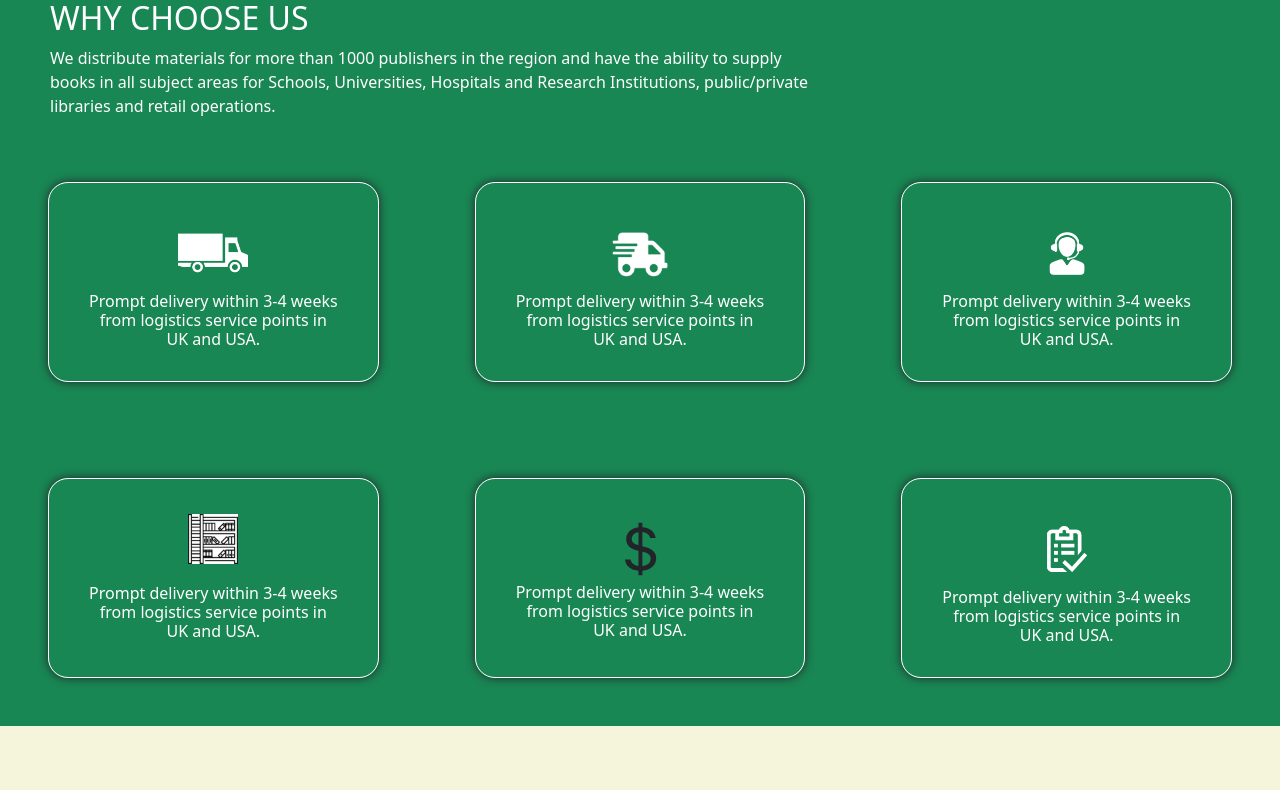
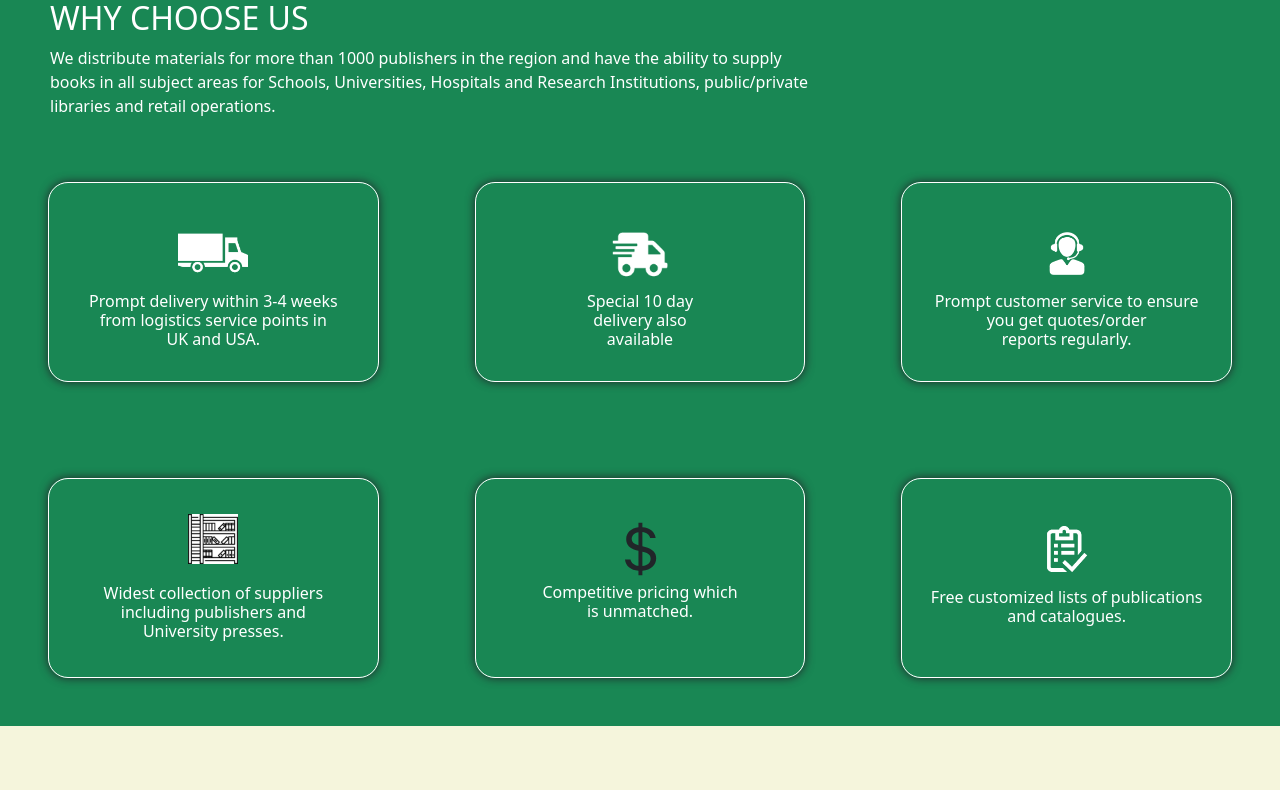
Before and after one commit to MKainatDev/tech-code, an Angular app: page /home in a window 1280 px wide. Shown: the part 900-1690 px from the top of the page. Built offline with nearby package versions, Linux system fonts and the light colour scheme.

Commit message:
routing changing

```diff
--- a/angular.json
+++ b/angular.json
@@ -26,7 +26,8 @@
             ],
             "styles": [
               "node_modules/bootstrap/dist/css/bootstrap.min.css",
-              "src/styles.css"
+              "src/styles.css",
+              "node_modules/aos/dist/aos.css"
             ],
             "scripts": []
           },
--- a/package.json
+++ b/package.json
@@ -20,6 +20,7 @@
     "@angular/router": "^17.3.0",
     "@ng-bootstrap/ng-bootstrap": "^16.0.0",
     "@popperjs/core": "^2.11.8",
+    "aos": "^2.3.4",
     "bootstrap": "^5.3.2",
     "rxjs": "~7.8.0",
     "tslib": "^2.3.0",
@@ -30,6 +31,7 @@
     "@angular/cli": "^17.3.10",
     "@angular/compiler-cli": "^17.3.0",
     "@angular/localize": "^17.3.0",
+    "@types/aos": "^3.0.7",
     "@types/jasmine": "~5.1.0",
     "jasmine-core": "~5.1.0",
     "karma": "~6.4.0",
--- a/src/app/cataloguerequest/cataloguerequest.component.ts
+++ b/src/app/cataloguerequest/cataloguerequest.component.ts
@@ -15,7 +15,7 @@ regdata:FormGroup;
 constructor(private _formBuilder: FormBuilder){
   this.regdata = this._formBuilder.group({
     name:['',Validators.required],
-    email:['',Validators.compose,([Validators.required,Validators.email])],
+    email:['',Validators.required],
     contact:['',Validators.required],
     message:['',Validators.required],
   })
--- a/src/app/home/home.component.html
+++ b/src/app/home/home.component.html
@@ -5,7 +5,7 @@
   <div class="floating-button" style="background-image: url(assets/image/book-5.jpg); margin-right: 15px;">
     <!--image container-->
 
-    <div class="image-content">
+    <div class="image-content" data-aos="fade-right">
       <div class="container">
         <div class="row" style="padding-top: 100px; padding-bottom: 200px;">
           <div class="col-sm-7">
@@ -25,15 +25,15 @@
   <!--containerreader-->
   <div class="container-reader" style=" background-color: #F8F9FA;">
     <div class="row Category">
-        <div class="side-icon col-lg-4 col-sm-12">
+        <div class="side-icon col-lg-4 col-sm-12" data-aos="fade-down">
           <img src="assets/image/book-7.png" alt="" srcset="">
-          <h1 class="poppin" style="padding-right: 50px; padding-top: 20px; padding-bottom: 50px;">
+          <h1 class="poppin" style="padding-right: 50px; padding-top: 20px; padding-bottom: 50px;" >
             Books for the
             <br>Laibraries
           </h1>
         </div>
 
-        <div class="side-icon2 col-lg-4 col-sm-12">
+        <div class="side-icon2 col-lg-4 col-sm-12" data-aos="fade-down">
           <img src="assets/image/box-1.jpg" alt="" srcset="">
           <h1 class="poppin" style="padding-right: 20px; padding-top: 16px; ">
             Widest collection
@@ -43,7 +43,7 @@
         </div>
 
 
-        <div class="side-icon3 col-lg-4 col-sm-12">
+        <div class="side-icon3 col-lg-4 col-sm-12" data-aos="fade-down">
           <img src="assets/image/pricing-1.png" alt="" srcset="">
           <h1 class="poppin" style="padding-right: 60px; padding-top: 20px; padding-bottom: 50px;">
             Compititive
@@ -60,7 +60,7 @@
   <div class="parallax" id="whychooseus">
     <div class="container1">
       <div class="row">
-        <div class="col-md-12">
+        <div class="col-md-12" data-aos="fade-down">
           <div class="left-right-padding">
             <h2 class="text-white poppins" style="margin-top: 60px;">WHY CHOOSE&nbsp;US</h2>
             <div class="row">
@@ -76,49 +76,49 @@
         </div>
       </div>
     </div>
-    <div class="container-fluid">
-      <div class="row" style="background-color: #198754;">
-        <div class="col-lg-4 p-5">
+    <div class="container-fluid" data-aos="fade-down" style="background-color: #198754;">
+      <div class="row">
+        <div class="col-lg-4 p-5" data-aos="fade-down">
           <div class="advantage-box1"><img src="assets/image/boximage-1.png" style="height: 70px; margin-top: 35px;" alt="advantage-icon">
             <h6 style="margin-top: 4px; color: white;">Prompt delivery within 3-4 weeks
               <br>from logistics service points in <br>UK and USA.
             </h6></div>
         </div>
-        <div class="col-lg-4 p-5">
+        <div class="col-lg-4 p-5" data-aos="fade-down">
           <div class="advantage-box1"><img src="assets/image/boximage-2.png" style="height: 70px; margin-top: 35px;" alt="advantage-icon">
-            <h6 style="margin-top: 4px; color: white;">Prompt delivery within 3-4 weeks
-              <br>from logistics service points in <br>UK and USA.
+            <h6 style="margin-top: 4px; color: white;">Special 10 day<br>
+              delivery also<br>
+              available
             </h6></div>
         </div>
-        <div class="col-lg-4 p-5">
+        <div class="col-lg-4 p-5" data-aos="fade-down">
           <div class="advantage-box1"><img src="assets/image/boximage-3.png" style="height: 70px; margin-top: 35px;" alt="advantage-icon">
-            <h6 style="margin-top: 4px; color: white;">Prompt delivery within 3-4 weeks
-              <br>from logistics service points in <br>UK and USA.
+            <h6 style="margin-top: 4px; color: white;">Prompt customer service to ensure<br>
+              you get quotes/order <br>reports regularly.
             </h6></div>
         </div>
       </div>
     </div>
-    <div class="container-fluid">
-      <div class="row" style="background-color: #198754;">
+    <div class="container-fluid" data-aos="fade-down" style="background-color: #198754;">
+      <div class="row">
         <div class="col-lg-4 p-5">
           <div class="advantage-box1"><img src="assets/image/boximage-4.png" style="height: 50px; margin-top: 35px;" alt="advantage-icon">
-            <h6 style="margin-top: 20px; color: white;">Prompt delivery within 3-4 weeks
-              <br>from logistics service points in <br>UK and USA.
+            <h6 style="margin-top: 20px; color: white;">Widest collection of suppliers <br>including publishers and<br>
+              University presses.
             </h6></div>
         </div>
-        <div class="col-lg-4 p-5">
+        <div class="col-lg-4 p-5" data-aos="fade-down">
           <div class="advantage-box1">
             <svg xmlns="http://www.w3.org/2000/svg" style="padding-top: 40px;" width="100" height="100"  fill="currentColor" class="bi bi-currency-dollar" viewBox="0 0 16 16">
             <path d="M4 10.781c.148 1.667 1.513 2.85 3.591 3.003V15h1.043v-1.216c2.27-.179 3.678-1.438 3.678-3.3 0-1.59-.947-2.51-2.956-3.028l-.722-.187V3.467c1.122.11 1.879.714 2.07 1.616h1.47c-.166-1.6-1.54-2.748-3.54-2.875V1H7.591v1.233c-1.939.23-3.27 1.472-3.27 3.156 0 1.454.966 2.483 2.661 2.917l.61.162v4.031c-1.149-.17-1.94-.8-2.131-1.718zm3.391-3.836c-1.043-.263-1.6-.825-1.6-1.616 0-.944.704-1.641 1.8-1.828v3.495l-.2-.05zm1.591 1.872c1.287.323 1.852.859 1.852 1.769 0 1.097-.826 1.828-2.2 1.939V8.73z"/>
           </svg>
-            <h6 style="margin-top: 4px; color: white;">Prompt delivery within 3-4 weeks
-              <br>from logistics service points in <br>UK and USA.
+            <h6 style="margin-top: 4px; color: white;">Competitive pricing which<br>
+              is unmatched.
             </h6></div>
         </div>
-        <div class="col-lg-4 p-5">
+        <div class="col-lg-4 p-5" data-aos="fade-down">
           <div class="advantage-box1"><img src="assets/image/boximage-5.png" style="height: 70px; margin-top: 35px;" alt="advantage-icon">
-            <h6 style="margin-top: 4px; color: white;">Prompt delivery within 3-4 weeks
-              <br>from logistics service points in <br>UK and USA.
+            <h6 style="margin-top: 4px; color: white;">Free customized lists of publications<br> and catalogues.
             </h6></div>
         </div>
       </div>
@@ -128,7 +128,7 @@
 
     <!--scroll-heading 2-->
     <div class="parallax2 container-fluid" style="background-color: beige;" id="products">
-      <div class="white-section">
+      <div class="white-section" data-aos="fade-down">
         <div class="container3">
           <div class="row4">
             <div class="col-md-12" style="margin-left: 15px; padding-top: 60px;">
@@ -139,7 +139,7 @@
         </div>
       </div>
         <div class="row" style="margin-left: 15px; margin-left: 15px; padding-top: 30px;">
-          <div class="col-md-3 col-sm-12 col-xs-12 sm-box">
+          <div class="col-md-3 col-sm-12 col-xs-12 sm-box" data-aos="fade-down">
             <img src="assets/image/scrolimage-1.png" style="width: 50px; height: 50px;" alt="" srcset="" class="help-icon">
             <h4 class="poppins" style="color: #084db6;">Books for Libraries</h4>
             <p class="text-dark" style="padding-top: 4px;"> We help with customized lists and catalogues based on the
@@ -147,7 +147,7 @@
             </p>
           </div>
 
-          <div class="col-md-3 col-sm-12 col-xs-12 sm-box">
+          <div class="col-md-3 col-sm-12 col-xs-12 sm-box" data-aos="fade-down">
             <img src="assets/image/scrolimage-2.png" style="width: 50px; height: 50px;" alt="" srcset="" class="help-icon">
             <h4 class="poppins" style="color: #084db6;">K-12 Books for Schools</h4>
             <p class="text-dark" style="padding-top: 4px;"> We work with the school to understand their needs and provide
@@ -155,14 +155,14 @@
             </p>
           </div>
 
-          <div class="col-md-3 col-sm-12 col-xs-12 sm-box">
+          <div class="col-md-3 col-sm-12 col-xs-12 sm-box" data-aos="fade-down">
             <img src="assets/image/scrolimage-3.png" style="width: 50px; height: 50px;" alt="" srcset="" class="help-icon">
             <h4 class="poppins" style="color: #084db6;">Student Textbooks</h4>
             <p class="text-dark" style="padding-top: 4px;"> We provide student textbooks on a semester by semester basis.
             </p>
           </div>
 
-          <div class="col-md-3 col-sm-12 col-xs-12 sm-box">
+          <div class="col-md-3 col-sm-12 col-xs-12 sm-box" data-aos="fade-down">
             <img src="assets/image/scrolimage-4.png" style="width: 50px; height: 50px;" alt="" srcset="" class="help-icon">
             <h4 class="poppins" style="color: #084db6;">Trade Books</h4>
             <p class="text-dark" style="padding-top: 4px;"> Children and adult fiction and non-fiction books.
@@ -170,7 +170,7 @@
           </div>
 
           <div class="row" style="padding-top: 8px;" style="padding-bottom: 70px;">
-            <div class="col-md-3 col-sm-12 col-xs-12 sm-box">
+            <div class="col-md-3 col-sm-12 col-xs-12 sm-box" data-aos="fade-down">
               <img src="assets/image/scrolimage-5.png" style="width: 50px; height: 50px;" alt="" srcset=""
                 class="help-icon">
               <h4 class="poppins" style="color: #084db6;">E-books on all subject areas</h4>
@@ -179,7 +179,7 @@
               </p>
             </div>
 
-            <div class="col-md-3 col-sm-12 col-xs-12 sm-box">
+            <div class="col-md-3 col-sm-12 col-xs-12 sm-box" data-aos="fade-down">
               <img src="assets/image/scrolimage-6.png" style="width: 50px; height: 50px;" alt="" srcset=""
                 class="help-icon">
               <h4 class="poppins" style="color: #084db6;">Cataloguing Service</h4>
@@ -188,7 +188,7 @@
               </p>
             </div>
 
-            <div class="col-md-3 col-sm-12 col-xs-12 sm-box">
+            <div class="col-md-3 col-sm-12 col-xs-12 sm-box" data-aos="fade-down">
               <img src="assets/image/scrolimage-7.png" style="width: 50px; height: 50px;" alt="" srcset=""
                 class="help-icon">
               <h4 class="poppins" style="color: #084db6;">Electronic Media</h4>
@@ -203,10 +203,10 @@
     </div>
 
     <!--footer-->
-    <div class="container-fluid" style="background-color: rgb(159, 155, 155);">
+    <div class="container-fluid" style="background-color: rgb(159, 155, 155);" >
       <div class="row">
         <div class="col-12">
-          <div class="footer">
+          <div class="footer" data-aos="fade-down">
             <h2 class="text-footer" style="margin-top: 40px; ">Connect with Us</h2>
             <p class="text-footer" style="margin-top: 10px; margin-bottom: 10px;">We distribute materials for more than
               1000 publishers in the region and have the ability to supply books<br>
@@ -214,7 +214,7 @@
               public/private libraries<br>
               and retail operations.</p>
 
-            <div class="col-md-12 text-center pb-4">
+            <div class="col-md-12 text-center pb-4" data-aos="fade-down">
               <button class=" btn-lg btn enq-btn lato" style="margin-bottom: 5px; margin-top: 10px;">CATALOGUE
                 REQUEST</button>
             </div>
```
Also changed, not shown: src/app/cataloguerequest/cataloguerequest.component.css (+7 -3 lines), src/app/cataloguerequest/cataloguerequest.component.html (+9 -9 lines), src/app/home/home.component.ts (+7 -4 lines), 1 other file (tests, documents, lock files or other folders).
